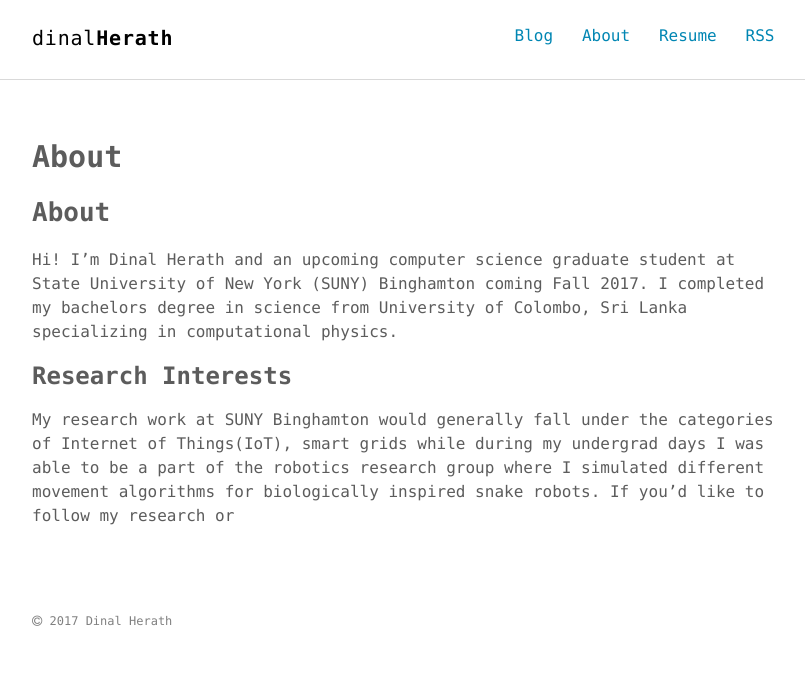
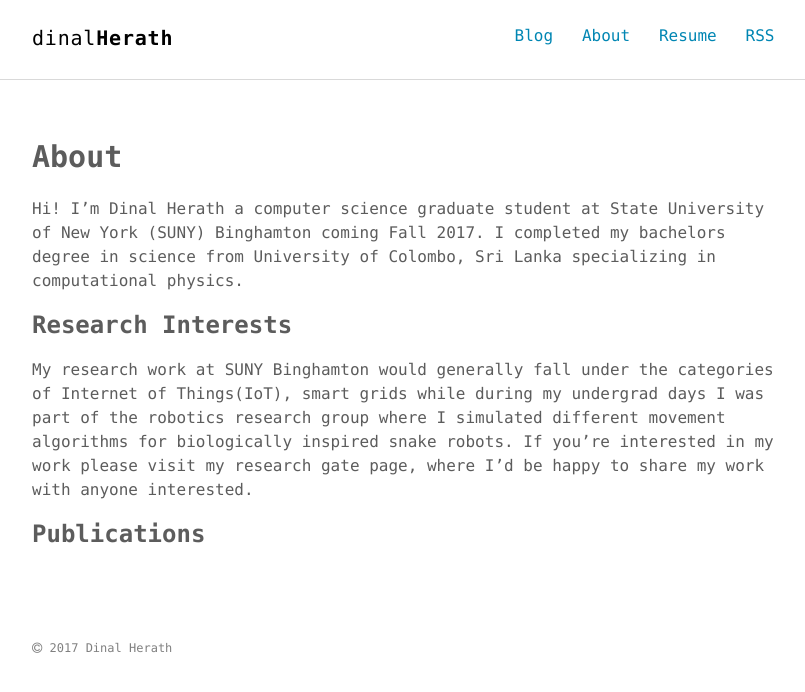
Before and after one commit to dherath/myWebsiteTheme, a Jekyll site: the page built from about.md, in a window 1280 px wide. Shown: the top 692 px of the page, without its empty margins (232-1037 px from the left). Built offline with Jekyll 4.4.1, drawn with Linux system fonts in a browser that asks for light colours.

```diff
--- a/about.md
+++ b/about.md
@@ -3,10 +3,10 @@
 title: About
 permalink: /about/
 ---
-## About
-
-Hi! I'm Dinal Herath and an upcoming computer science graduate student at State University of New York (SUNY) Binghamton coming Fall 2017. I completed my bachelors degree in science from University of Colombo, Sri Lanka specializing in computational physics.
+Hi! I'm Dinal Herath a computer science graduate student at State University of New York (SUNY) Binghamton coming Fall 2017. I completed my bachelors degree in science from University of Colombo, Sri Lanka specializing in computational physics.
 
 ### Research Interests
 
- My research work at SUNY Binghamton would generally fall under the categories of Internet of Things(IoT), smart grids while during my undergrad days I was able to be a part of the robotics research group where I simulated different movement algorithms for biologically inspired snake robots. If you'd like to follow my research or
+ My research work at SUNY Binghamton would generally fall under the categories of Internet of Things(IoT), smart grids while during my undergrad days I was part of the robotics research group where I simulated different movement algorithms for biologically inspired snake robots. If you're interested in my work please visit my research gate page, where I'd be happy to share my work with anyone interested.
+
+### Publications
```
